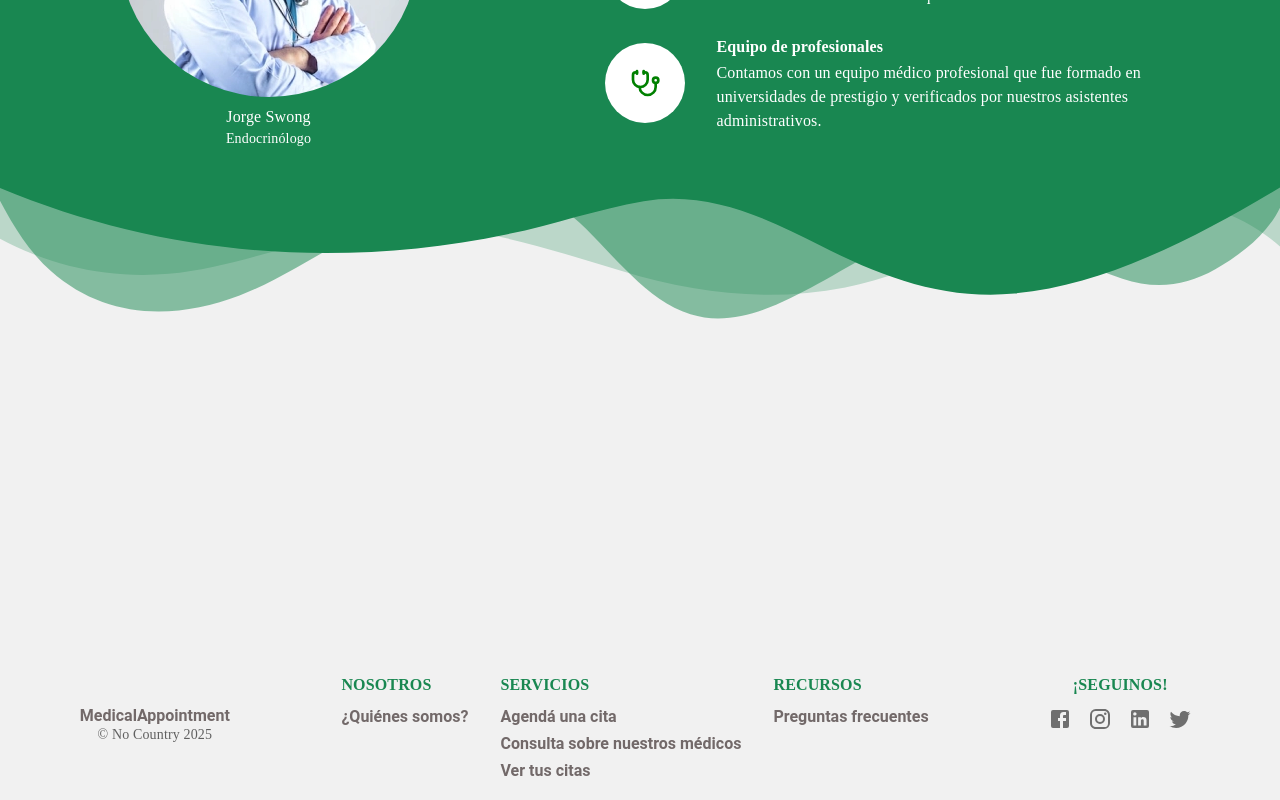
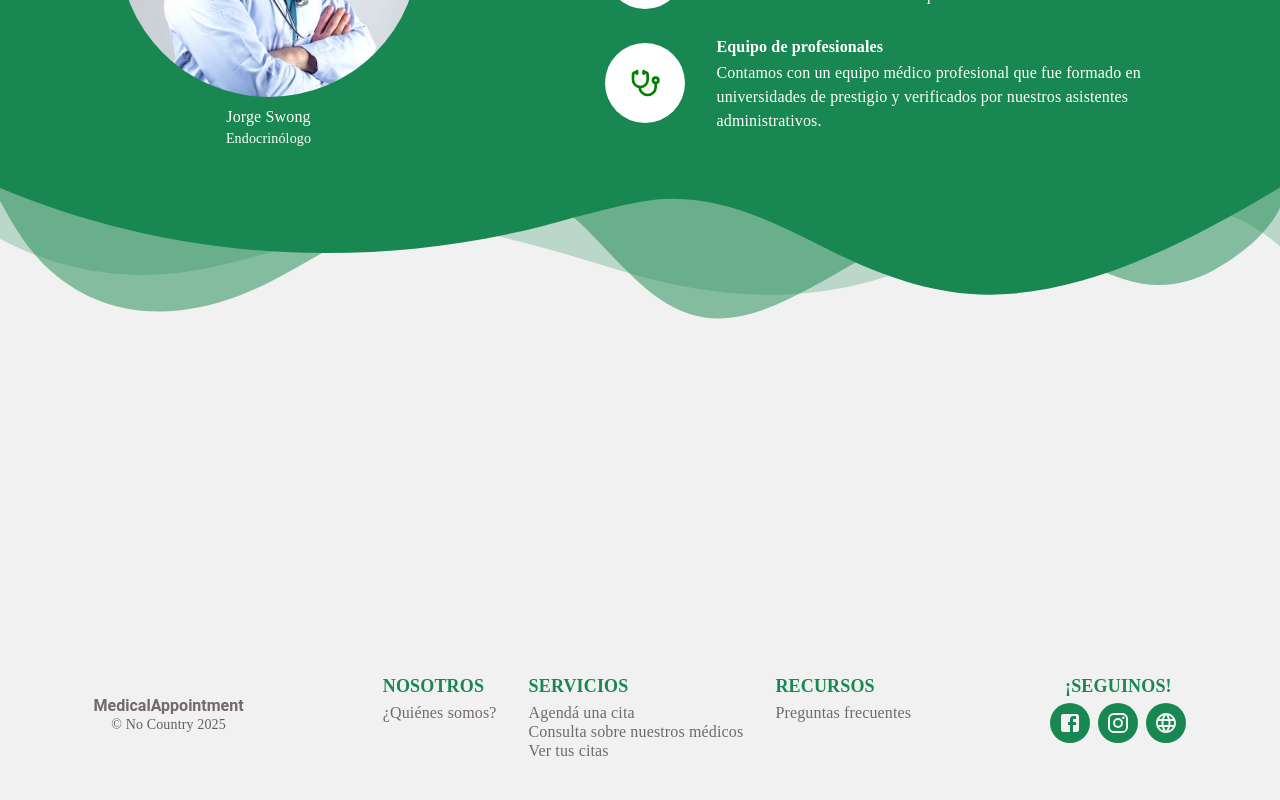
Before and after one commit to fr4ncisx/medicalappointment-nocountry, a React (Vite) app in the folder frontend/: page / in a window 1280 px wide. Shown: the part 1459-2259 px from the top of the page. Built offline with nearby package versions, Linux system fonts and the light colour scheme; a web font is replaced by a local one.

Commit message:
refactor: se dividio el componente Footer en varios componentes y se mejoro el estilo del mismo

```diff
--- a/frontend/src/components/layout/Footer/Footer.tsx
+++ b/frontend/src/components/layout/Footer/Footer.tsx
@@ -1,7 +1,8 @@
-import { Facebook, Instagram, LinkedIn, Twitter } from "@mui/icons-material";
-import { Box, Container, IconButton, Typography } from "@mui/material";
-import { Anchor } from "@ui/Anchor/Anchor";
+import { Container } from "@mui/material";
 import { FooterStyle } from "./FooterStyle";
+import { LinkSection } from "./LinkSection/LinkSection";
+import { LogoSection } from "./LogoSection/LogoSection";
+import { SocialSection } from "./SocialSection/SocialSection";
 
 export const Footer = () => {
   return (
@@ -11,77 +12,13 @@ export const Footer = () => {
       maxWidth={false}
     >
       {/*1er Box - Logo y Title*/}
-      <Box sx={FooterStyle.footerTitle}>
-        <Anchor
-          to="#"
-          ariaLabel="logo de la pagina web"
-        >
-          MedicalAppointment {/* Appointment iría verde oscuro, falta logo */}
-        </Anchor>
-        <Typography variant="body2" color="textSecondary">
-          © No Country 2025
-        </Typography>
-      </Box>
+      <LogoSection />
 
       {/* 2do Box - Secciones */}
-      <Box sx={FooterStyle.footerLinks}>
-        <Box sx={FooterStyle.footerLinksSection}>
-          <Typography
-            variant="subtitle1"
-            fontWeight="bold"
-            sx={FooterStyle.footerLinksSectionTitle}
-          >
-            NOSOTROS
-          </Typography>
-          <Anchor to="#" ariaLabel="navegar a seccion quienes somos">¿Quiénes somos?</Anchor>
-        </Box>
-
-        <Box sx={FooterStyle.footerLinksSection}>
-          <Typography
-            variant="subtitle1"
-            fontWeight="bold"
-            sx={FooterStyle.footerLinksSectionTitle}
-          >
-            SERVICIOS
-          </Typography>
-          <Anchor to="#" ariaLabel="navegar a la seccion de agendar cita">Agendá una cita</Anchor>
-          <Anchor to="#" ariaLabel="navegar a la seccion consultar sobre nuestros medicos">Consulta sobre nuestros médicos</Anchor>
-          <Anchor to="#" ariaLabel="navegar a la seccion ver tus citas">Ver tus citas</Anchor>
-        </Box>
-
-        <Box sx={FooterStyle.footerLinksSection}>
-          <Typography
-            variant="subtitle1"
-            fontWeight="bold"
-            sx={FooterStyle.footerLinksSectionTitle}
-          >
-            RECURSOS
-          </Typography>
-          <Anchor to="#" ariaLabel="navegar a la seccion de preguntas frecuentes">Preguntas frecuentes</Anchor>
-        </Box>
-      </Box>
+      <LinkSection />
 
       {/* 3er Box - Redes Sociales */}
-      <Box sx={FooterStyle.footerSocial}>
-        <Typography variant="subtitle1" fontWeight="bold">
-          ¡SEGUINOS!
-        </Typography>
-        <Box sx={FooterStyle.footerIcons}>
-          {/* Crear clase footer-icon que envuelva cada ícono en un círculo verde o editar el componente de cada ícono con MUI */}
-          <IconButton>
-            <Facebook />
-          </IconButton>
-          <IconButton>
-            <Instagram />
-          </IconButton>
-          <IconButton>
-            <LinkedIn />
-          </IconButton>
-          <IconButton>
-            <Twitter />
-          </IconButton>
-        </Box>
-      </Box>
+      <SocialSection />
     </Container>
   );
 };
--- a/frontend/src/components/layout/Footer/FooterStyle.ts
+++ b/frontend/src/components/layout/Footer/FooterStyle.ts
@@ -23,13 +23,34 @@ export const FooterStyle: Record<string, SxProps> = {
   footerLinksSection: {
     display: "flex",
     flexDirection: "column",
-    gap: "0.5rem",
   },
   footerLinksSectionTitle: {
     color: "#198751",
+    fontSize: "18px",
   },
   footerSocial: {
     textAlign: "center",
+  },
+  footerSocialTitle: {
     color: "#198751",
+    fontSize: "18px"
   },
+  footerLink: {
+    fontSize: "16px",
+    lineHeight: "1.2"
+  },
+  footerIconsContainer: {
+    display: "flex",
+    gap: "0.5rem"
+  },
+  footerButton: {
+    backgroundColor: "#198751",
+    "&:hover": {
+      backgroundColor: "#19875180",
+    }
+  },
+  footerIcons: {
+    color: "#f1f1f1",
+    borderRadius: "50%",
+  }
 };
--- /dev/null
+++ b/frontend/src/components/layout/Footer/LinkSection/LINKS.ts
@@ -0,0 +1,35 @@
+import { LinkData } from "@tipos/component";
+
+export const LINKS: LinkData[] = [
+  {
+    id: 1,
+    title: "NOSOTROS",
+    links: [{ titulo: "¿Quiénes somos?", ariaLabel: "navegar a seccion quienes somos", to: "#" }]
+  },
+  {
+    id: 2,
+    title: "SERVICIOS",
+    links: [
+      {
+        titulo: "Agendá una cita",
+        ariaLabel: "navegar a la seccion de agendar cita",
+        to: "#"
+      },
+      {
+        titulo: "Consulta sobre nuestros médicos",
+        ariaLabel: "navegar a la seccion medicos disponibles",
+        to: "/medicos-disponibles"
+      },
+      {
+        titulo: "Ver tus citas",
+        ariaLabel: "navegar a la seccion ver tus citas",
+        to: "#"
+      }
+    ]
+  },
+  {
+    id: 3,
+    title: "RECURSOS",
+    links: [{ titulo: "Preguntas frecuentes", ariaLabel: "navegar a la seccion de preguntas frecuentes", to: "#" }]
+  },
+];
--- /dev/null
+++ b/frontend/src/components/layout/Footer/LinkSection/LinkFooter.tsx
@@ -0,0 +1,17 @@
+import { Typography } from "@mui/material";
+import { FooterStyle } from "../FooterStyle";
+import { Anchor } from "@ui/Anchor/Anchor";
+import { LinkMetaData } from "@tipos/component";
+
+export const LinkFooter = ({to, ariaLabel, titulo}: LinkMetaData) => {
+    return (
+        <Anchor to={to} ariaLabel={ariaLabel}>
+            <Typography
+                variant="subtitle1"
+                sx={FooterStyle.footerLink}
+            >
+                {titulo}
+            </Typography>
+        </Anchor>
+    );
+}
--- /dev/null
+++ b/frontend/src/components/layout/Footer/LinkSection/LinkSection.tsx
@@ -0,0 +1,31 @@
+import { Box, Typography } from "@mui/material";
+import { FooterStyle } from "../FooterStyle";
+import { LinkFooter } from "./LinkFooter";
+import { LINKS } from "./LINKS";
+
+export const LinkSection = () => {
+    return (
+        <Box sx={FooterStyle.footerLinks}>
+            {
+                LINKS.map((section,) => (
+                    <Box key={section.id} sx={FooterStyle.footerLinksSection}>
+                        <Typography
+                            variant="subtitle1"
+                            fontWeight="bold"
+                            sx={FooterStyle.footerLinksSectionTitle}
+                        >
+                            {section.title}
+                        </Typography>
+                        <Box>
+                            {
+                                section.links.map((link, index) => (
+                                    <LinkFooter key={index} {...link} />
+                                ))
+                            }
+                        </Box>
+                    </Box>
+                ))
+            }
+        </Box>
+    );
+}
--- /dev/null
+++ b/frontend/src/components/layout/Footer/LogoSection/LogoSection.tsx
@@ -0,0 +1,20 @@
+import { Box, Typography } from "@mui/material";
+import { Anchor } from "@ui/Anchor/Anchor";
+import { FooterStyle } from "../FooterStyle";
+
+export const LogoSection = () => {
+    return (
+        <Box sx={FooterStyle.footerTitle}>
+            <Anchor
+                to="#"
+                ariaLabel="logo de la pagina web"
+            >
+                {/* Appointment iría verde oscuro, falta logo */}
+                MedicalAppointment
+            </Anchor>
+            <Typography variant="body2" color="textSecondary">
+                © No Country 2025
+            </Typography>
+        </Box>
+    );
+}
--- /dev/null
+++ b/frontend/src/components/layout/Footer/SocialSection/ICONS.tsx
@@ -0,0 +1,21 @@
+import { Facebook, Instagram, Language } from "@mui/icons-material";
+import { IconData } from "@tipos/types";
+import { FooterStyle } from "../FooterStyle";
+
+export const ICONS: IconData[] = [
+    {
+        to: "https://www.facebook.com/nocountrytech/",
+        ariaLabel: "ir a la cuenta de NoCountry en facebook",
+        Icon: <Facebook sx={FooterStyle.footerIcons} />
+    },
+    {
+        to: "https://www.instagram.com/nocountry.tech/",
+        ariaLabel: "ir a la cuenta de NoCountry en Instagram",
+        Icon: <Instagram sx={FooterStyle.footerIcons} />,
+    },
+    {
+        to: "https://www.nocountry.tech",
+        ariaLabel: "ir al sitio web de NoCountry",
+        Icon: <Language sx={FooterStyle.footerIcons} />,
+    }
+];
--- /dev/null
+++ b/frontend/src/components/layout/Footer/SocialSection/SocialSection.tsx
@@ -0,0 +1,25 @@
+import { Box, IconButton, Typography } from "@mui/material";
+import { Anchor } from "@ui/Anchor/Anchor";
+import { FooterStyle } from "../FooterStyle";
+import { ICONS } from "./ICONS";
+
+export const SocialSection = () => {
+    return (
+        <Box sx={FooterStyle.footerSocial}>
+            <Typography sx={FooterStyle.footerSocialTitle} variant="subtitle1" fontWeight="bold">
+                ¡SEGUINOS!
+            </Typography>
+            <Box sx={FooterStyle.footerIconsContainer}>
+                {
+                    ICONS.map(({ Icon, ariaLabel, to }, index) => (
+                        <Anchor key={index} to={to} ariaLabel={ariaLabel} target="_blank">
+                            <IconButton sx={FooterStyle.footerButton}>
+                                {Icon}
+                            </IconButton>
+                        </Anchor>
+                    ))
+                }
+            </Box>
+        </Box>
+    );
+}
--- a/frontend/src/ui/Anchor/Anchor.tsx
+++ b/frontend/src/ui/Anchor/Anchor.tsx
@@ -1,20 +1,19 @@
-import { AriaRole, ReactNode } from "react";
+import { AnchorHTMLAttributes, AriaRole, HTMLAttributeAnchorTarget, ReactNode } from "react";
 import { Link } from "react-router";
 import { AnchorStyles } from "./AnchorStyles";
 
-type Url = `/${string}` | "#";
-
 interface Props {
-    to: Url;
+    to: string;
     ariaLabel: string;
     children: ReactNode;
+    target?: HTMLAttributeAnchorTarget;
     role?: AriaRole;
     onClick?: () => void;
 }
 
-export const Anchor = ({ to, ariaLabel, children, role = "link", onClick = undefined }: Props) => {
+export const Anchor = ({ to, ariaLabel, children, target ="_self", role = "link", onClick = undefined }: Props) => {
     return (
-        <Link className="link" to={to} aria-label={ariaLabel} style={AnchorStyles.anchor} role={role} onClick={onClick}>
+        <Link className="link" target={target} to={to} aria-label={ariaLabel} style={AnchorStyles.anchor} role={role} onClick={onClick}>
             {children}
         </Link>
     );
```
Also changed, not shown: frontend/src/types/component.ts (+13 -0 lines), frontend/src/types/types.ts (+10 -0 lines).
